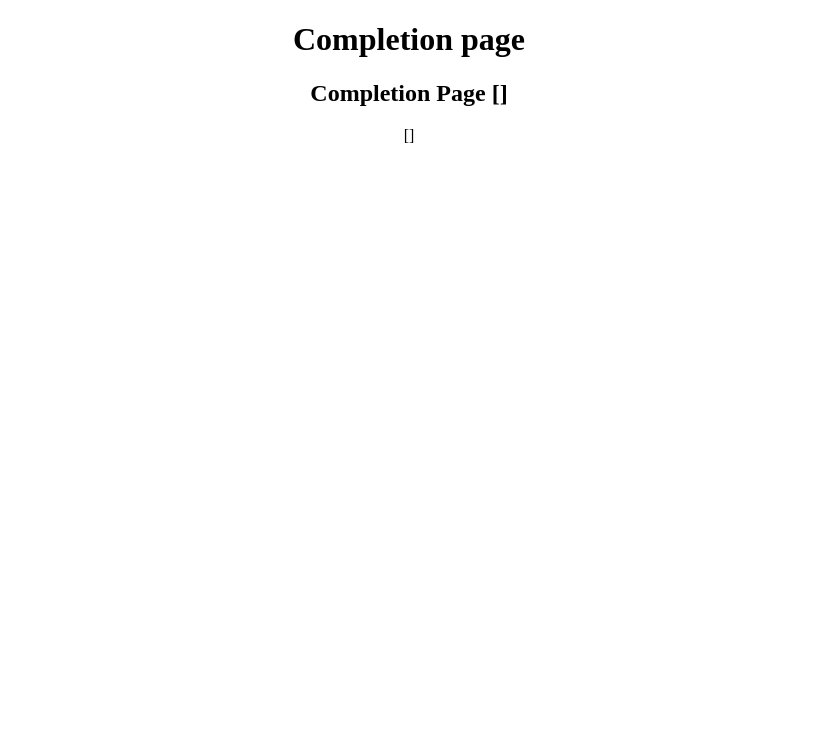
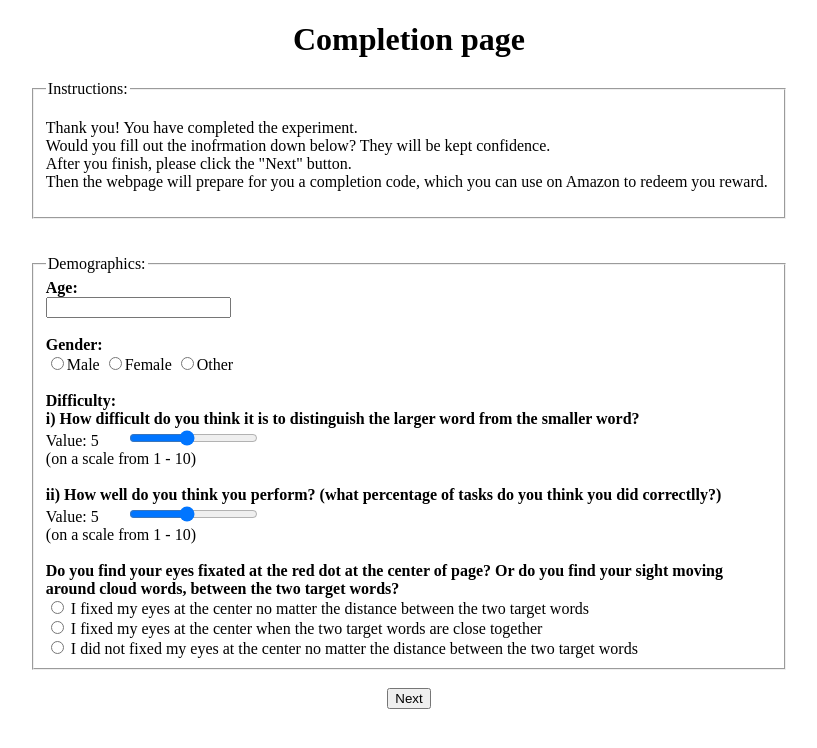
Before and after one commit to muyangshi/Font-Size-Encoding, a Flask app: template templates/completion.html in a window 1280 px wide. Shown: the top 748 px of the page, without its empty margins (231-1048 px from the left). Run offline with Flask 2, Linux system fonts and the light colour scheme; the template is opened without the code that fills it: most values are stand-ins (such as "Sample title", 1, 10 or a date in 2020); parts of the project's set-up code (start-up, migrations or seed data) failed here and were passed over; some libraries are stand-ins or nearby versions.

Commit message:
Completion page rework

```diff
--- a/templates/completion.html
+++ b/templates/completion.html
@@ -9,15 +9,110 @@
 	<body>
         <h1 style="text-align: center;">Completion page</h1>
 
-        <h2 style="text-align: center;">Completion Page {{ Hash_Code }}</h2>
-        <div style="text-align: center;">
-            <p>{{ Hash_Code }}
-            </p></div>
+        <div id="instruction" style="margin: auto; width: 60%; ">
+            <fieldset>
+            <legend>Instructions:</legend>
+            <p>
+                Thank you! You have completed the experiment. <br>
+                Would you fill out the inofrmation down below? They will be kept confidence. <br>
+                After you finish, please click the "Next" button. <br>
+                Then the webpage will prepare for you a completion code, which you can use on Amazon to redeem you reward.
+            </p>
+            </fieldset>
+        </div>
+        <br>
+        <br>
+        <div id="demographic" style="margin: auto; width: 60%; ">
+            <fieldset>
+                <legend>Demographics:</legend>
+
+                <b>Age:</b><br>
+                <input type="text" name="age"><br>
+
+                <br>
+                <b>Gender:</b><br>
+                <form id="gender_form">
+                    <input type="radio" name="gender" value="male" />Male
+                    <input type="radio" name="gender" value="female" />Female
+                    <input type="radio" name="gender" value="other" />Other
+                </form>
+
+                <br>
+                <b>Difficulty:<br>
+                i) How difficult do you think it is to distinguish the larger word from the smaller word?<br></b>
+                Value: <span id="difficulty_value"></span> &nbsp; &nbsp; &nbsp;
+                <input type="range" min="1" max="10" value="5" class="slider" id="difficulty_range"><br>
+                (on a scale from 1 - 10) <br>
+
+                <br>
+                <b>ii) How well do you think you perform? (what percentage of tasks do you think you did correctlly?)<br></b>
+                Value: <span id="confidence_value"></span> &nbsp; &nbsp; &nbsp;
+                <input type="range" min="1" max="10" value="5" class="slider" id="confidence_range"><br>
+                (on a scale from 1 - 10) <br>
+
+                <br>
+                <b>Do you find your eyes fixated at the red dot at the center of page?
+                Or do you find your sight moving around cloud words, between the two target words? <br></b>
+                <form id="eyetrace_form">
+                    <input type="radio" name="eyetrace" value="fixed"> I fixed my eyes at the center no matter the distance between the two target words<br>
+                    <input type="radio" name="eyetrace" value="distance"> I fixed my eyes at the center when the two target words are close together<br>
+                    <input type="radio" name="eyetrace" value="notfixed"> I did not fixed my eyes at the center no matter the distance between the two target words<br>
+                </form>
+            </fieldset>
+            <br>
+            <div style="text-align: center;">
+                <button id="nextButton" style="text-align: center;">Next</button>
+            </div>
+        </div>
+
+        <div style="margin: auto; width: 60%; ">
+            <p id="hashcode" style="visibility: hidden;">Your completion code is: {{ Hash_Code }}</p>
+        </div>
 
 
         <!-- <script type="text/javascript" src="{{url_for('static',filename='description.js')}}"></script> -->
         <script>
-            var code = {{ Hash_Code }};
+            // var code = {{ Hash_Code }};
+            // var turker_id = {{ ID }};
+            // var post_demographic_url = '{{url_for("post_demographic_data")}}'
+            var difficulty_slider = document.getElementById("difficulty_range");
+            var difficulty_value = document.getElementById("difficulty_value");
+            difficulty_value.innerHTML = difficulty_slider.value;
+            difficulty_slider.oninput = ()=>{difficulty_value.innerHTML = difficulty_slider.value;};
+
+            var confidence_slider = document.getElementById("confidence_range");
+            var confidence_value = document.getElementById("confidence_value");
+            confidence_value.innerHTML = confidence_slider.value;
+            confidence_slider.oninput = ()=>{confidence_value.innerHTML = confidence_slider.value;};
+
+            nextButton = document.getElementById("nextButton");
+            nextButton.onclick = ()=>{
+                document.getElementById("hashcode").style.visibility="visible";
+
+                document.getElementById("nextButton").style.visibility="hidden";
+            };
+
+            function post_demographic_data(){
+                var age = document.getElementByName("age")[0].value;
+                var gender = getRadioVal(document.getElementById("gender_form"),"gender");
+                var difficulty = document.getElementById("difficulty_range").value;
+                var confidence = document.getElementById("confidence_range").value;
+
+            }
+            function getRadioVal(form, name) {
+                var val;
+                // get list of radio buttons with specified name
+                var radios = form.elements[name];
+
+                // loop through list of radio buttons
+                for (var i=0, len=radios.length; i<len; i++) {
+                    if ( radios[i].checked ) { // radio checked?
+                        val = radios[i].value; // if so, hold its value in val
+                        break; // and break out of for loop
+                    }
+                }
+                return val; // return value of checked radio or undefined if none checked
+            }
         </script>
     </body>
 
```
